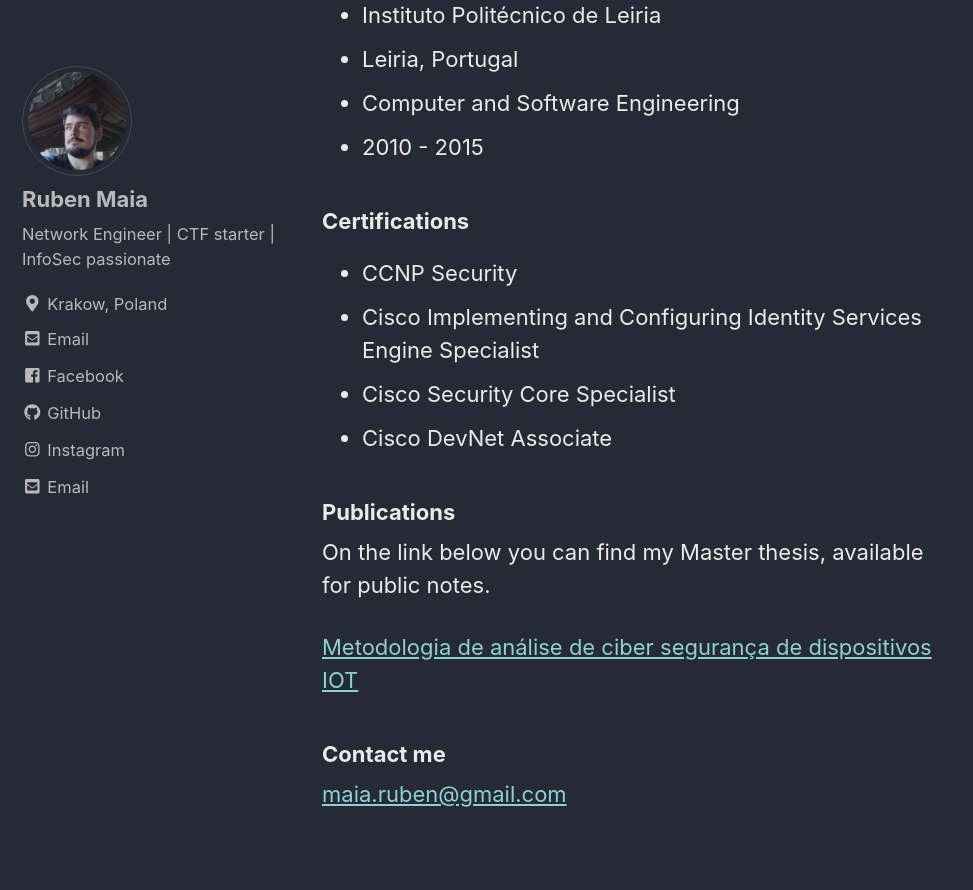
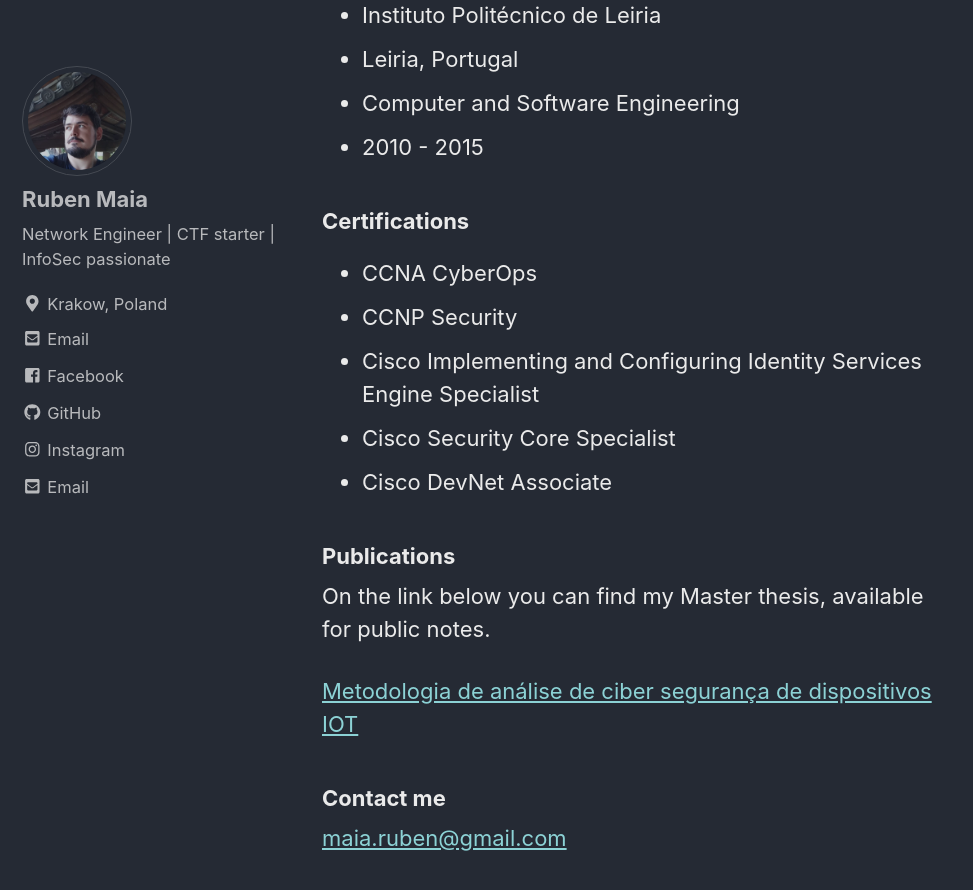
Before and after one commit to rbnmaia/rbnmaia.github.io, a Jekyll site: the page built from _pages/about.md, in a window 1280 px wide and 900 px high, scrolled down 1404 px. Shown: the top 890 px of the window, without its empty margins (0-973 px from the left). Built offline with Jekyll 4.4.1, drawn with Linux system fonts in a browser that asks for light colours; cached includes are drawn as plain includes.

Commit message:
Update about.md

```diff
--- a/_pages/about.md
+++ b/_pages/about.md
@@ -51,6 +51,7 @@ Welcome to my blog/personal page where you can find my latest activity.
 
 ### Certifications
 
+* CCNA CyberOps
 * CCNP Security
 * Cisco Implementing and Configuring Identity Services Engine Specialist
 * Cisco Security Core Specialist
```
